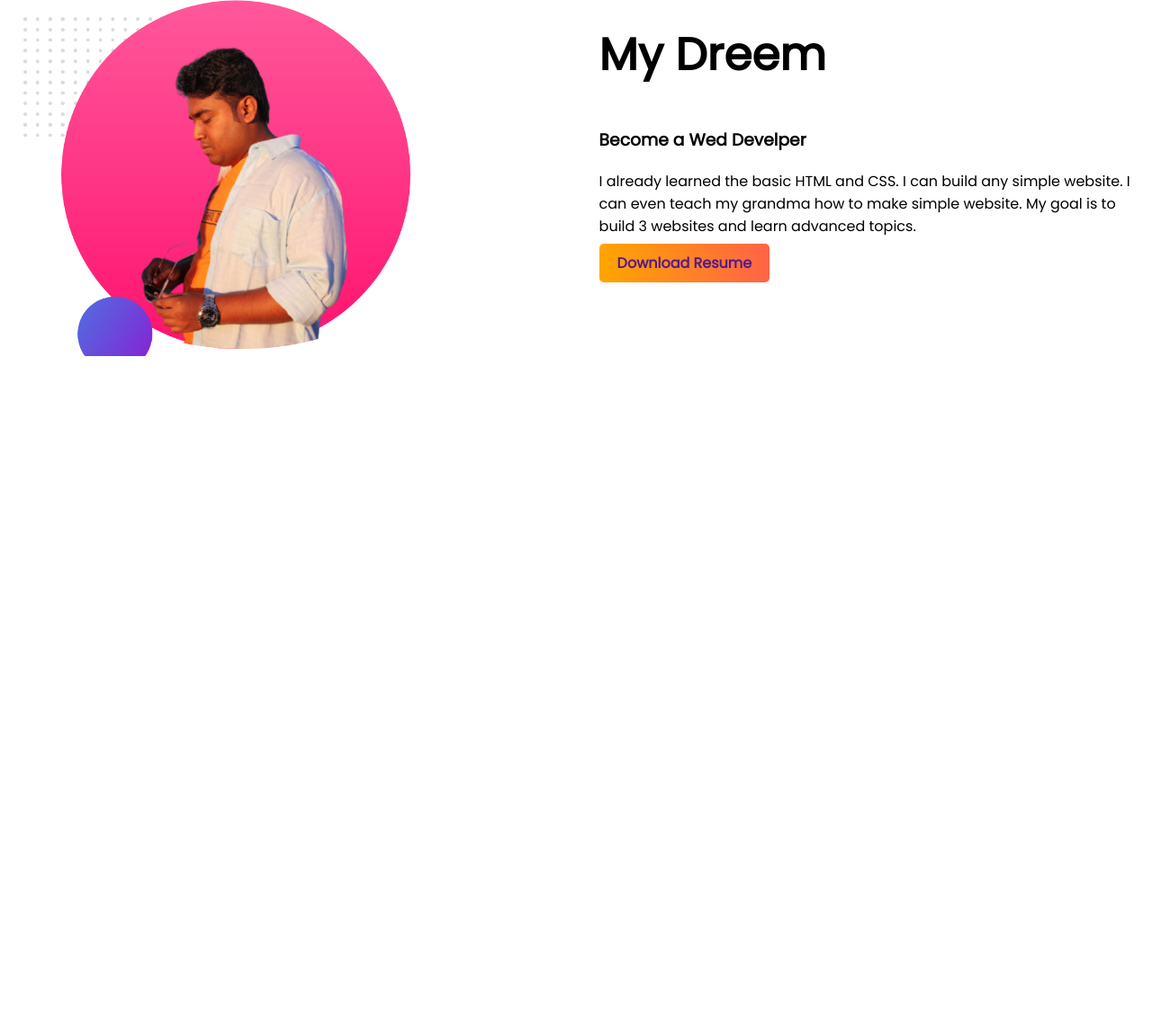
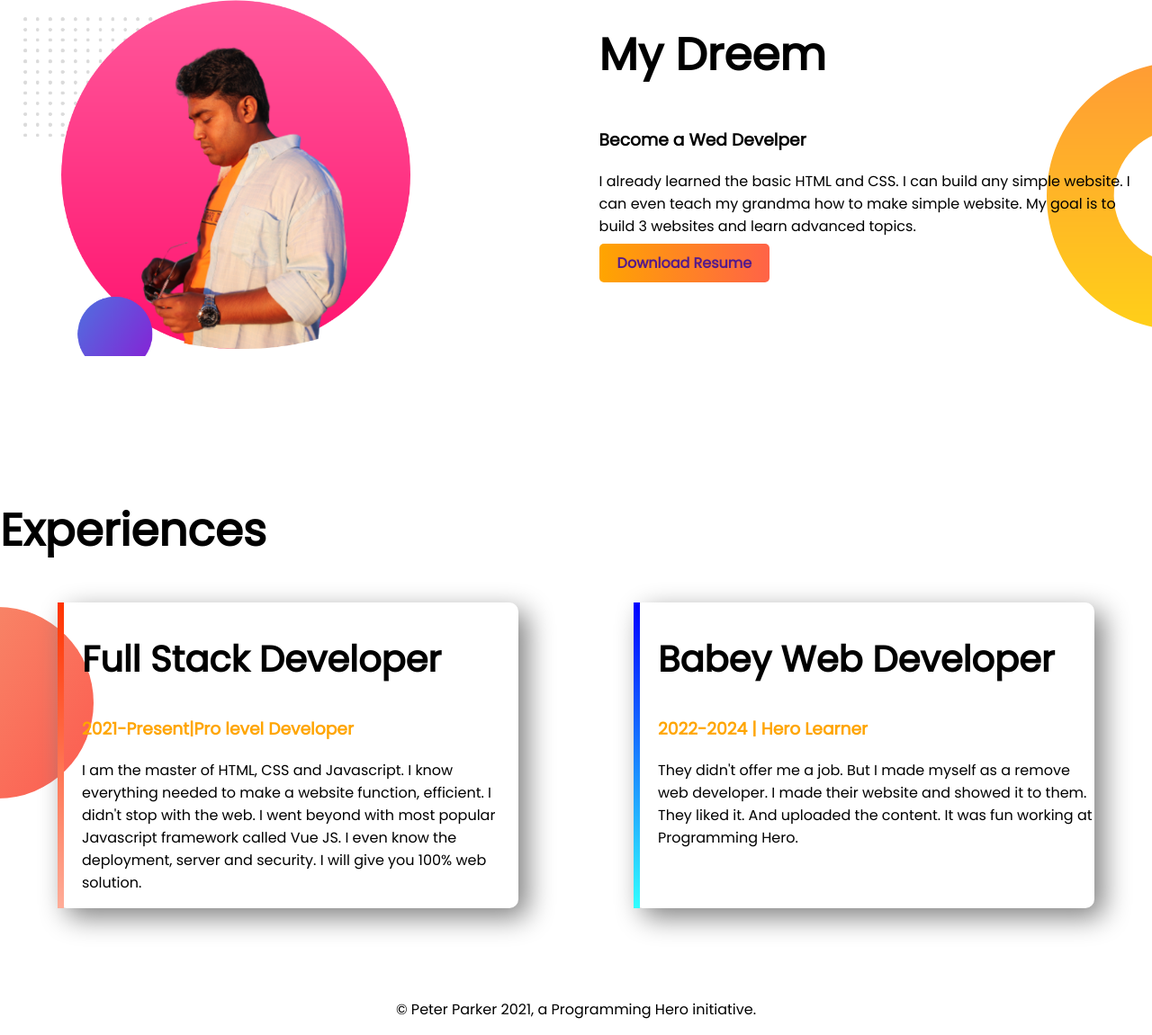
Before and after one commit to MdRokibulHasan/my-portfolio, a plain HTML site: page index.html in a window 1280 px wide. Shown: the part 551-1702 px from the top of the page at 90% size. Before the commit the page ends 1054 px from the top, so only its background shows below. Drawn offline with Linux system fonts and the light colour scheme.

Commit message:
Add footer

```diff
--- a/index.html
+++ b/index.html
@@ -13,7 +13,7 @@
 </head>
 
 <body>
-    <section class="top-banner">
+    <section class="top-banner flexible-container">
         <div class="half-width">
             <h1>Welcome To </h1>
             <h1><samp class="name-color">Rokibul</samp> World!</h1>
@@ -28,7 +28,7 @@
             <img src="image/my-bg.png" alt="">
         </div>
     </section>
-    <section class="">
+    <section class="dream-big flexible-container">
         <div class="half-width">
             <img src="image/my-bg2.png" alt="">
         </div>
@@ -41,6 +41,30 @@
         </div>
 
     </section>
+    <section class="experience-area ">
+        <h1>Experiences</h1>
+        <div class="flexible-container">
+            <div id="full-stack-experience" class="experience-iteam">
+                <h2>Full Stack Developer </h2>
+                <h3 class="name-color">2021-Present|Pro level Developer</h3>
+                <p>I am the master of HTML, CSS and Javascript. I know everything needed to make a website function,
+                    efficient. I didn't stop with the web. I went beyond with most popular Javascript framework called
+                    Vue
+                    JS. I even know the deployment, server and security. I will give you 100% web solution.</p>
+            </div>
+            <div id="web-dev-experience" class="experience-iteam">
+                <h2>Babey Web Developer</h2>
+                <h3 class="name-color">2022-2024 | Hero Learner</h3>
+                <p>They didn't offer me a job. But I made myself as a remove web developer. I made their website and
+                    showed
+                    it to them. They liked it. And uploaded the content. It was fun working at Programming Hero.</p>
+            </div>
+        </div>
+
+    </section>
+    <footer>
+        <p>© Peter Parker 2021, a Programming Hero initiative.</p>
+    </footer>
 
 </body>
 
--- a/style.css
+++ b/style.css
@@ -5,16 +5,21 @@ body{
 h1{
     font-size: 50px;
 }
+h2{
+    font-size: 40px;
+}
  .name-color{
      color: orange;
  }
- section{
+ .flexible-container{
      display: flex;
+
+     margin-bottom: 100px;
  }
  .half-width{
      width: 50%;
      padding-left: 2%;
-     margin-bottom: 100px;
+
  }
  .half-width img{
    width: 70%;
@@ -32,3 +37,41 @@ h1{
      background-repeat: no-repeat;
 
  }
+ .dream-big{
+     background-image: url(image/dream-bg.png);
+     background-repeat: no-repeat;
+     background-position:right ;
+
+ }
+ .dream-big img{
+     margin-bottom: 50px;
+ }
+ .experience-area{
+     background-image: url(image/exp-bg.png);
+     background-repeat: no-repeat;
+     background-position: left;
+
+ }
+ .experience-iteam{
+     box-shadow: 10px 10px 30px gray;
+     width: 40%;
+     margin-left: 5%;
+     margin-right: 5%;
+     padding-left: 20px;
+     border-radius: 10px;
+
+ }
+ #web-dev-experience{
+        border-left:7px solid;
+    border-image: linear-gradient(blue,#33ffff);
+    border-image-slice: 1;
+ }
+ #full-stack-experience{
+    border-left:7px solid;
+    border-image: linear-gradient( #ff3300,#ffad99);
+    border-image-slice: 1;
+
+ }
+ footer p{
+     text-align: center;
+ }
```
Also changed, not shown: image/exp-bg.png (added).
